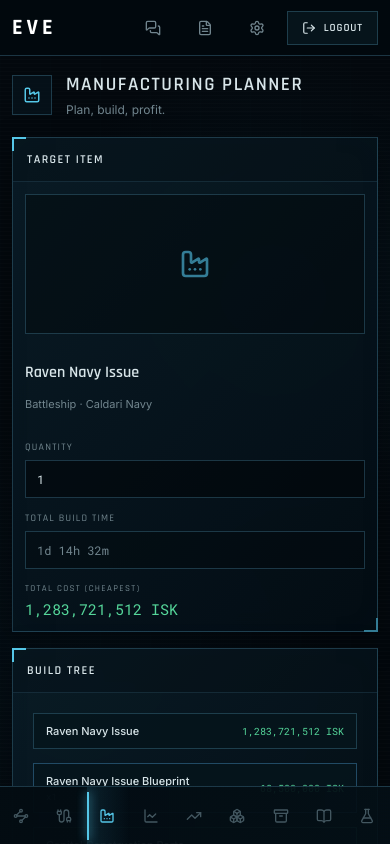
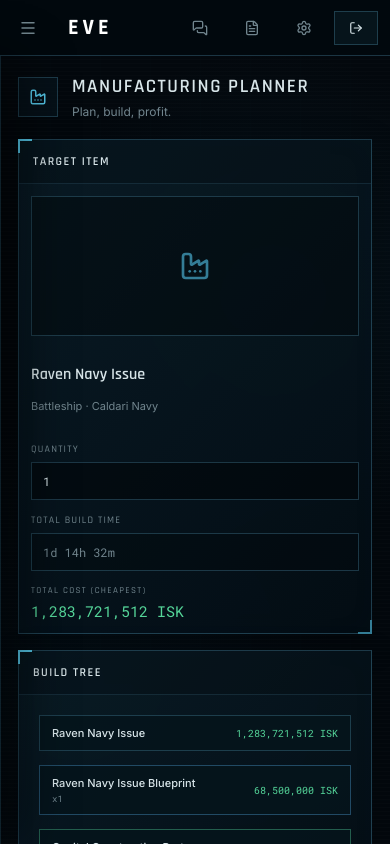
Before and after one commit to Blakjak496/eve-helix, a Next.js app: page /manufacturing in a window 390 px wide. Built offline with nearby package versions, Linux system fonts and the light colour scheme.

Commit message:
Add mobile off-canvas nav drawer
- Hamburger toggle in top bar for <800px
- Sidebar slides in as overlay with backdrop, closes on backdrop/Escape/route change
- Fix app shell grid overflow on mobile

```diff
--- a/src/components/layout/AppShell.tsx
+++ b/src/components/layout/AppShell.tsx
@@ -1,4 +1,7 @@
-import type { ReactNode } from "react";
+"use client";
+
+import { useEffect, useState, type ReactNode } from "react";
+import { usePathname } from "next/navigation";
 
 import { IconRail } from "@/components/layout/IconRail";
 import { Sidebar } from "@/components/layout/Sidebar";
@@ -11,11 +14,41 @@
 }
 
 export function AppShell({ children, characterName, online }: AppShellProps) {
+  const [navOpen, setNavOpen] = useState(false);
+  const pathname = usePathname();
+
+  // Close the mobile drawer whenever the route changes (e.g. after
+  // tapping a nav link), without the extra render-then-effect round trip
+  // a useEffect here would cost. See:
+  // https://react.dev/learn/you-might-not-need-an-effect#adjusting-some-state-when-a-prop-changes
+  const [previousPathname, setPreviousPathname] = useState(pathname);
+  if (pathname !== previousPathname) {
+    setPreviousPathname(pathname);
+    setNavOpen(false);
+  }
+
+  // Escape closes the drawer too, same as the backdrop click.
+  useEffect(() => {
+    if (!navOpen) return;
+
+    const handleKeyDown = (event: KeyboardEvent) => {
+      if (event.key === "Escape") setNavOpen(false);
+    };
+
+    window.addEventListener("keydown", handleKeyDown);
+    return () => window.removeEventListener("keydown", handleKeyDown);
+  }, [navOpen]);
+
   return (
     <div className="app">
-      <TopBar characterName={characterName} online={online} />
+      <TopBar
+        characterName={characterName}
+        online={online}
+        navOpen={navOpen}
+        onMenuClick={() => setNavOpen((open) => !open)}
+      />
       <IconRail />
-      <Sidebar />
+      <Sidebar open={navOpen} onClose={() => setNavOpen(false)} />
       <main className="workspace">{children}</main>
     </div>
   );
--- a/src/components/layout/Sidebar.tsx
+++ b/src/components/layout/Sidebar.tsx
@@ -6,11 +6,27 @@
 
 import { navigation } from "@/config/navigation";
 
-export function Sidebar() {
+interface SidebarProps {
+  /** Whether the off-canvas drawer is open. Ignored above the 800px
+   * breakpoint, where the sidebar is always visible inline. */
+  open?: boolean;
+  onClose?: () => void;
+}
+
+export function Sidebar({ open = false, onClose }: SidebarProps) {
   const pathname = usePathname();
 
   return (
-    <aside className="sidebar">
+    <>
+      <button
+        type="button"
+        className={clsx("sidebar-backdrop", open && "visible")}
+        aria-label="Close navigation"
+        tabIndex={open ? 0 : -1}
+        onClick={onClose}
+      />
+
+      <aside className={clsx("sidebar", open && "open")} aria-label="Main navigation">
         <div className="sidebar-search">
           <input type="search" placeholder="Search Tools... ⌘K" aria-label="Search tools" />
         </div>
@@ -57,5 +73,6 @@
           ))}
         </nav>
       </aside>
+    </>
   );
 }
--- a/src/components/layout/TopBar.tsx
+++ b/src/components/layout/TopBar.tsx
@@ -1,15 +1,32 @@
-import { FileText, LogOut, MessagesSquare, Settings } from "lucide-react";
+import { FileText, LogOut, Menu, MessagesSquare, Settings, X } from "lucide-react";
 
 import { StatusIndicator } from "@/components/ui/StatusIndicator";
 
 interface TopBarProps {
   characterName?: string;
   online?: boolean;
+  navOpen?: boolean;
+  onMenuClick?: () => void;
 }
 
-export function TopBar({ characterName = "Pilot", online = true }: TopBarProps) {
+export function TopBar({
+  characterName = "Pilot",
+  online = true,
+  navOpen = false,
+  onMenuClick,
+}: TopBarProps) {
   return (
     <header className="topbar">
+      <button
+        type="button"
+        className="topbar-menu"
+        aria-label={navOpen ? "Close navigation" : "Open navigation"}
+        aria-expanded={navOpen}
+        onClick={onMenuClick}
+      >
+        {navOpen ? <X size={18} /> : <Menu size={18} />}
+      </button>
+
       <div className="brand">
         EVE<span className="subtitle">Tools</span>
       </div>
--- a/src/styles/_shell.scss
+++ b/src/styles/_shell.scss
@@ -5,7 +5,10 @@
 .app {
   position: relative;
   display: grid;
-  grid-template-columns: var(--rail-width) var(--sidebar-width) 1fr;
+  // minmax(0, 1fr), not a bare 1fr: a plain 1fr track won't shrink below
+  // its content's min-content width, so wide topbar/workspace content
+  // pushes the grid wider than the viewport instead of wrapping/clipping.
+  grid-template-columns: var(--rail-width) var(--sidebar-width) minmax(0, 1fr);
   grid-template-rows: var(--topbar-height) 1fr;
   width: 100%;
   height: 100vh;
@@ -157,6 +160,28 @@
   }
 }
 
+// Hamburger trigger for the off-canvas Neocom drawer. Hidden above the
+// 800px breakpoint, where the sidebar is always visible inline.
+.topbar-menu {
+  display: none;
+  align-items: center;
+  justify-content: center;
+
+  width: 32px;
+  height: 32px;
+
+  border: 1px solid transparent;
+  background: transparent;
+  color: var(--text-muted);
+
+  cursor: pointer;
+
+  &:hover {
+    color: var(--text);
+    border-color: var(--border);
+  }
+}
+
 // ============================================================
 // ICON RAIL
 // ============================================================
@@ -234,6 +259,16 @@
     );
 
   border-right: 1px solid var(--border);
+
+  // Below the 800px breakpoint this becomes an off-canvas drawer — see
+  // the responsive section for the fixed positioning / transform.
+  transition: transform 200ms ease;
+}
+
+// Click-to-dismiss scrim behind the mobile drawer. A real <button> (not
+// a <div>) so it's keyboard/AT reachable; only shown ≤800px.
+.sidebar-backdrop {
+  display: none;
 }
 
 .sidebar-search {
@@ -446,45 +481,32 @@
   }
 
   .app {
-    grid-template-columns: var(--sidebar-width) 1fr;
+    grid-template-columns: var(--sidebar-width) minmax(0, 1fr);
   }
 }
 
+// Below 800px the Neocom stops living inline in the grid and becomes an
+// off-canvas drawer, toggled by .topbar-menu and dismissed via the
+// backdrop, an Escape keypress, or navigating (see AppShell).
 @media (max-width: 800px) {
   :root {
     --topbar-height: 56px;
   }
 
   .app {
-    grid-template-columns: 64px 1fr;
+    grid-template-columns: minmax(0, 1fr);
+  }
+
+  .topbar-menu {
+    display: flex;
   }
 
   .brand {
-    width: 64px;
-
-    .subtitle {
-      display: none;
-    }
+    width: auto;
   }
 
   .session {
     display: none;
-  }
-
-  .sidebar {
-    width: 64px;
-
-    .sidebar-search,
-    .nav-section__title,
-    .nav-item span:not(.icon),
-    .nav-item__badge {
-      display: none;
-    }
-  }
-
-  .nav-item {
-    justify-content: center;
-    padding: 0;
   }
 
   .topbar {
@@ -492,58 +514,63 @@
   }
 
   .topbar-actions {
-    .topbar-button span {
+    // Logout renders as .button (shared with in-page CTAs like "Export
+    // to ESI"), not .topbar-button, so it needs its own selector here.
+    .topbar-button span,
+    .button span {
       display: none;
+    }
+  }
+
+  .sidebar {
+    position: fixed;
+    top: var(--topbar-height);
+    left: 0;
+    bottom: 0;
+    z-index: 30;
+
+    width: min(85vw, 300px);
+
+    transform: translateX(-100%);
+    box-shadow: 24px 0 48px rgba(0, 0, 0, 0.45);
+
+    &.open {
+      transform: translateX(0);
+    }
+  }
+
+  .sidebar-backdrop {
+    display: block;
+
+    position: fixed;
+    inset: var(--topbar-height) 0 0 0;
+    z-index: 25;
+
+    margin: 0;
+    padding: 0;
+    border: none;
+
+    background: rgba(0, 0, 0, 0.5);
+
+    opacity: 0;
+    pointer-events: none;
+
+    transition: opacity 200ms ease;
+
+    &.visible {
+      opacity: 1;
+      pointer-events: auto;
     }
   }
 }
 
 @media (max-width: 600px) {
-  .app {
-    display: block;
-    overflow: hidden;
-  }
-
-  .topbar {
-    position: fixed;
-    inset: 0 0 auto 0;
+  .brand .subtitle {
+    display: none;
   }
 
   .sidebar {
-    position: fixed;
-    z-index: 20;
-
-    left: 0;
-    bottom: 0;
-
-    width: 100%;
-    height: 58px;
-
-    flex-direction: row;
-
-    border-top: 1px solid var(--border);
-    border-right: 0;
-  }
-
-  // Collapse the intermediate <nav> and .nav-section wrappers out of the
-  // box tree so nav-items become direct flex items of .sidebar itself.
-  .sidebar > nav,
-  .nav-section {
-    display: contents;
-  }
-
-  .nav-item {
-    flex: 1;
-    height: 58px;
-  }
-
-  .workspace {
-    height: 100vh;
-
-    padding:
-      calc(var(--topbar-height) + 16px)
-      12px
-      74px;
+    width: 85vw;
   }
 
   .page-header {
```
Lines whose indentation alone changed are shown as unchanged.
